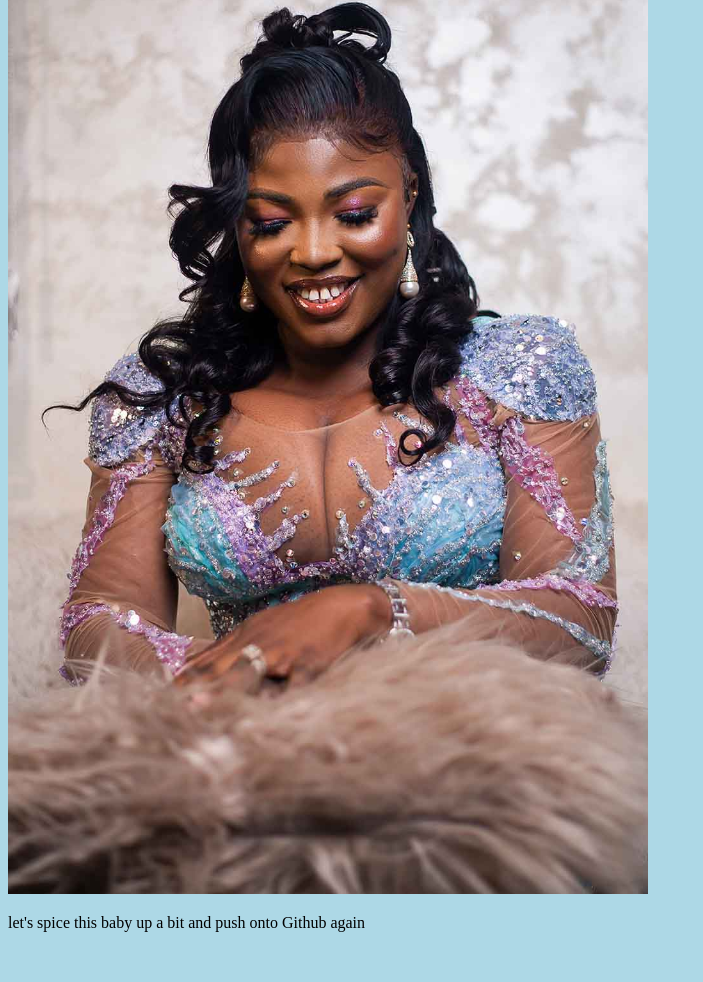
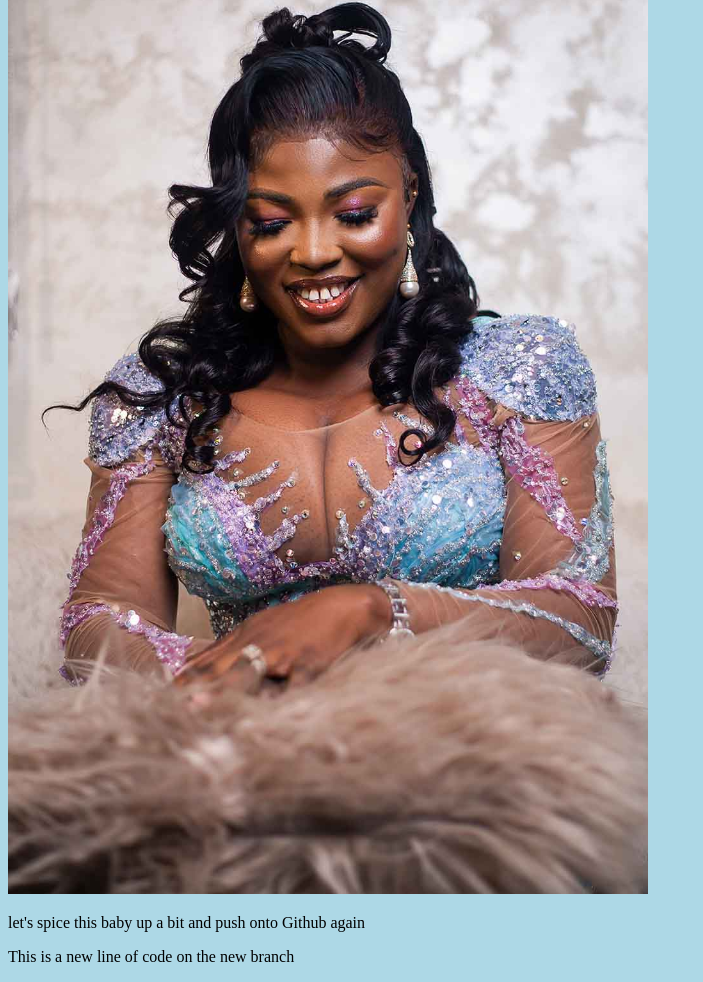
Before and after one commit to syl-frontDev/hello-world, a plain HTML site: page index.html in a window 1280 px wide. Shown: the part 908-1890 px from the top of the page, without its empty margins (0-703 px from the left). Before the commit the page ends 1856 px from the top, so only its background shows below. Drawn offline with Linux system fonts and the light colour scheme.

Commit message:
Updated index.html
new branch edit on Github

```diff
--- a/index.html
+++ b/index.html
@@ -18,6 +18,7 @@
     <div><img src="portrait_photography_by_sylvester_harding-26.jpg" alt="Hello Git" style="width:100%;max-width:640px"></div>
 
     <p>let's spice this baby up a bit and push onto Github again</p>
+    <p>This is a new line of code on the new branch</p>
 
 
 </body>
```
